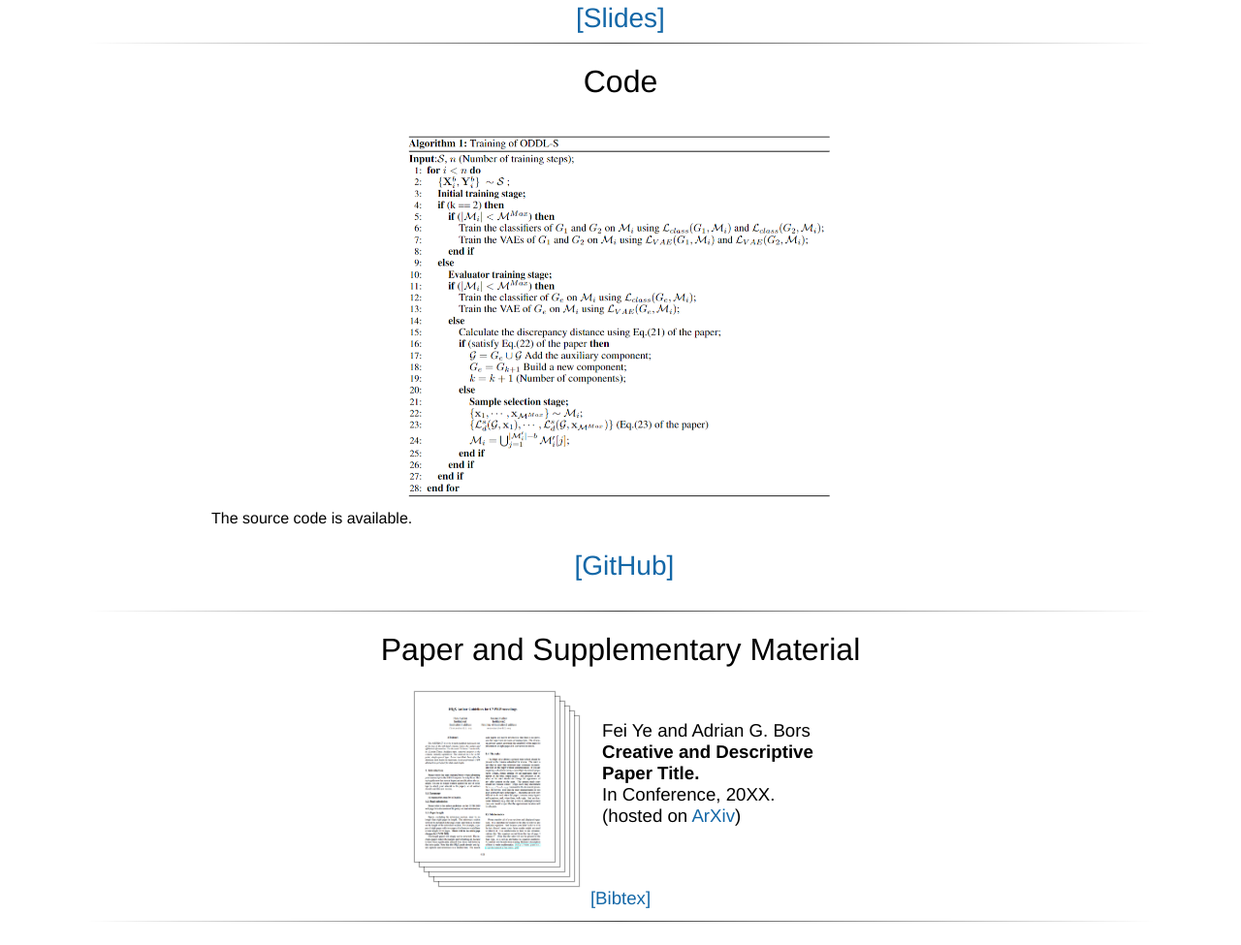
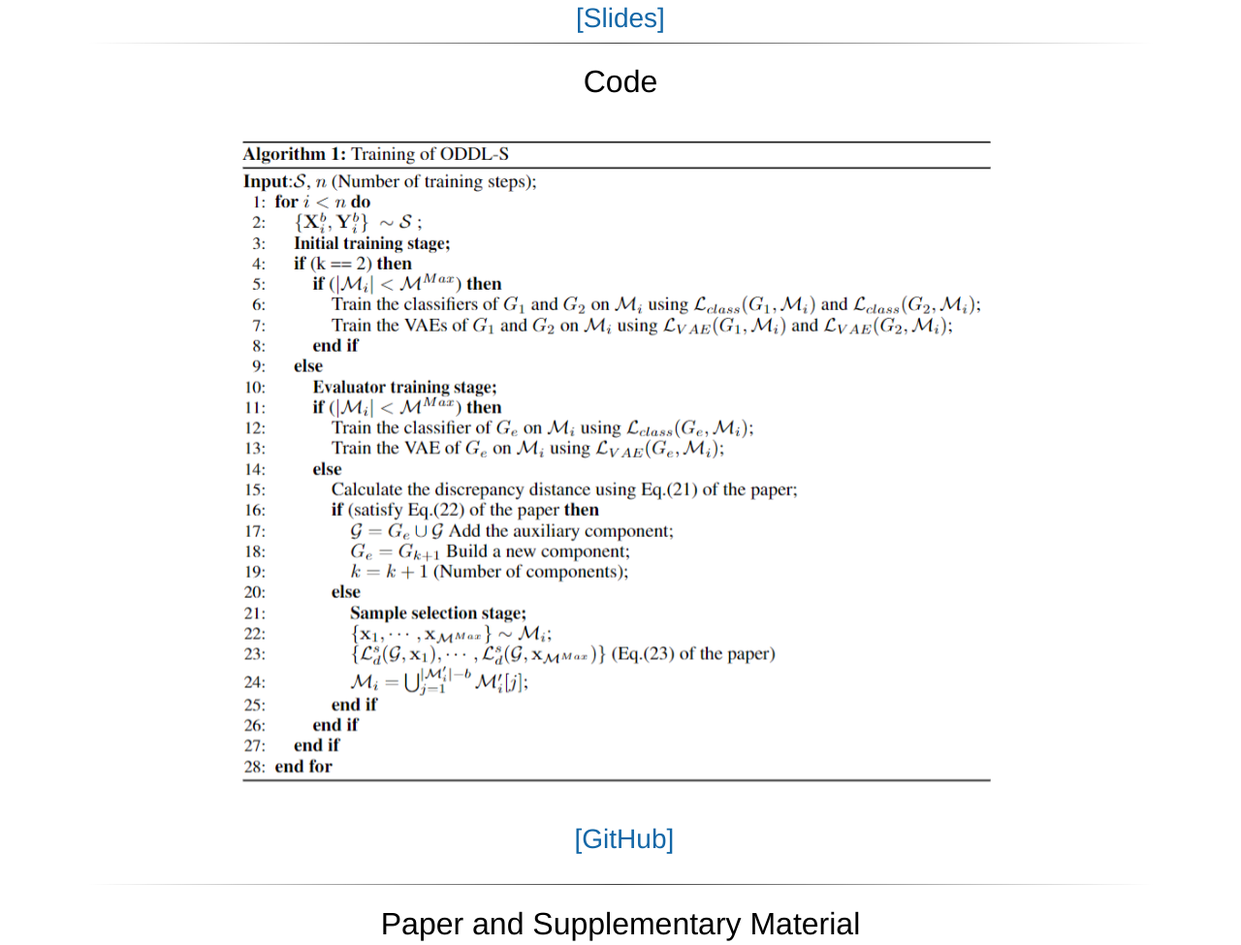
Before and after one commit to dtuzi123/ODDL, a plain HTML site: page index.html in a window 1280 px wide. Shown: the part 1652-2627 px from the top of the page at 97% size. Drawn offline with Linux system fonts and the light colour scheme; a script that the page names is missing; files whose address does not match are found by name.

Commit message:
Update index.html

```diff
--- a/index.html
+++ b/index.html
@@ -254,7 +254,7 @@
 		<tr>
 			<td align=center width=400px>
 				<center>
-					<td><img class="round" style="width:450px" src="./algorithm.PNG"/></td>
+					<td><img class="round" style="width:800px" src="./algorithm.PNG"/></td>
 				</center>
 			</td>
 		</tr>
@@ -263,7 +263,7 @@
 		<center>
 			<tr>
 				<td>
-					The source code is available.
+
 				</td>
 			</tr>
 		</center>
```
